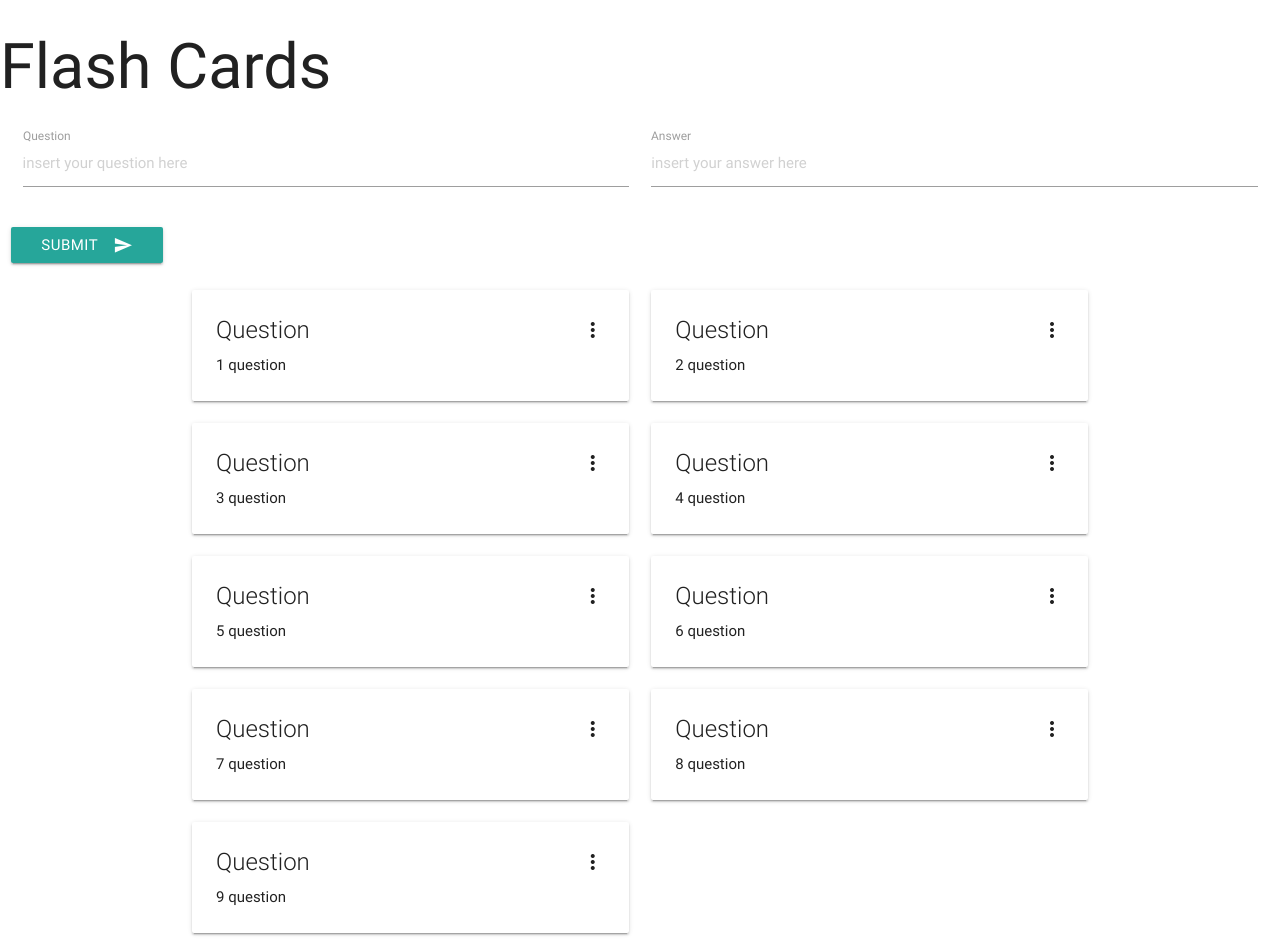
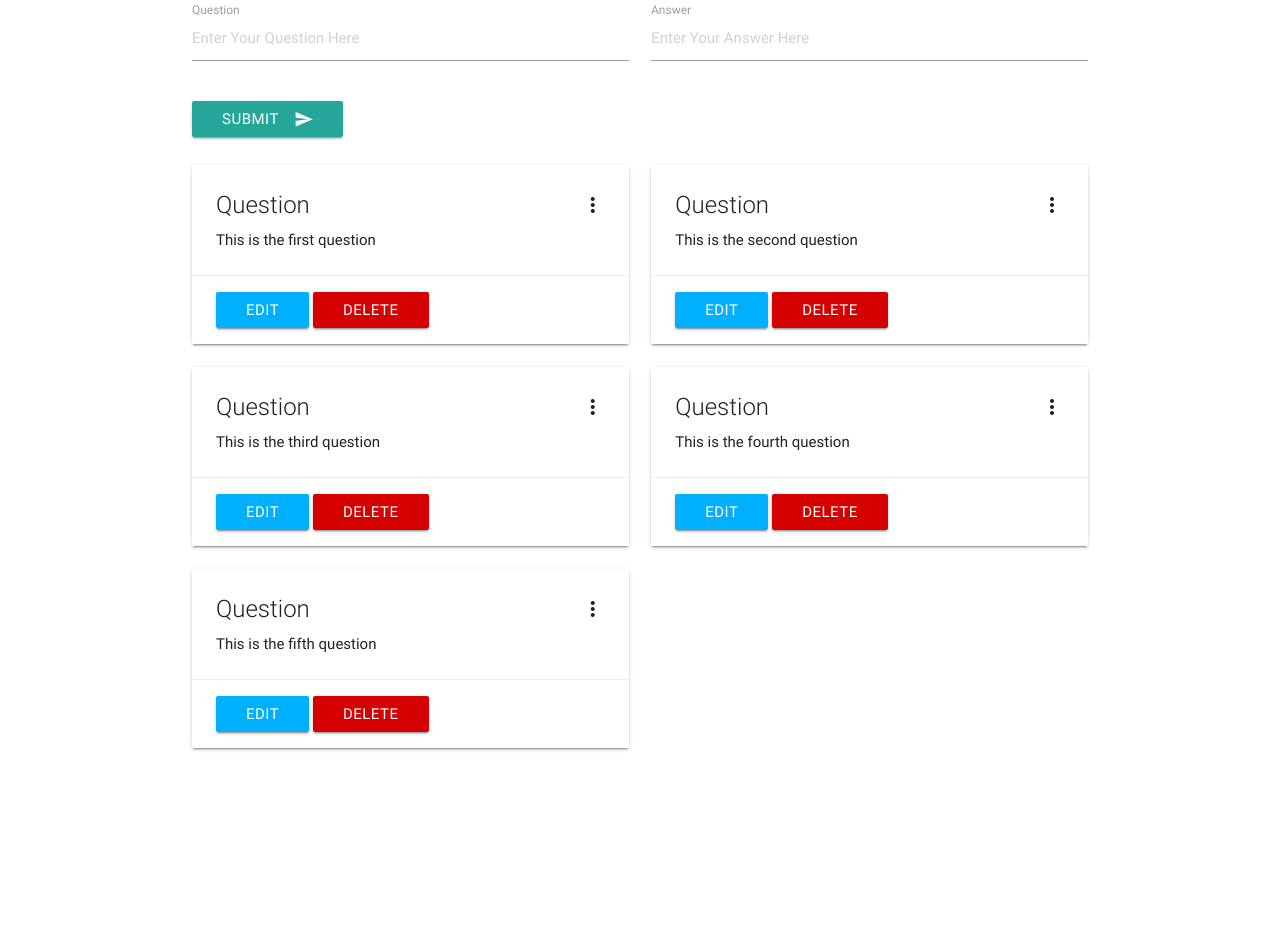
Before and after one commit to bradleyfindeis/flash_cards_es6_practice, a plain HTML site: page index.html in a window 1280 px wide. After the commit the page ends 800 px from the top, so only its background shows below. Drawn offline with nearby package versions, Linux system fonts and the light colour scheme.

Commit message:
more features mostly made

```diff
--- a/index.html
+++ b/index.html
@@ -1,5 +1,6 @@
 <!DOCTYPE html>
 <html lang="en">
+
 <head>
   <meta charset="UTF-8">
   <meta name="viewport" content="width=device-width, initial-scale=1.0">
@@ -9,35 +10,37 @@
 
   <title>Flash Cards</title>
 </head>
+
 <body>
-  <div>
-    <h1>Flash Cards</h1>
-  </div>
+
+  <div class='container'>
     <div class="row">
       <form class="col s12">
         <div class="row">
           <div class="input-field col s6">
-            <input placeholder="insert your question here" id="q_input" type="text" class="validate">
+            <input placeholder="Enter Your Question Here" id="q_input" type="text" class="validate">
             <label for="q_input">Question</label>
           </div>
           <div class="input-field col s6">
-            <input placeholder="insert your answer here" id="a_input" type="text" class="validate">
+            <input placeholder="Enter Your Answer Here" id="a_input" type="text" class="validate">
             <label for="a_input">Answer</label>
           </div>
         </div>
-        <button class="btn waves-effect waves-light" type="submit" name="action">Submit
+        <button class="btn waves-effect waves-light" name="action" id="submit">Submit
           <i class="material-icons right">send</i>
         </button>
       </form>
     </div>
-  <div class='container'>
     <div class='row' id='gridMofo'>
 
     </div>
   </div>
 
+
+
   <script type="text/javascript" src="https://code.jquery.com/jquery-3.2.1.min.js"></script>
   <script src="https://cdnjs.cloudflare.com/ajax/libs/materialize/0.100.2/js/materialize.min.js"></script>
   <script src="./main.js"></script>
 </body>
+
 </html>
--- a/main.js
+++ b/main.js
@@ -1,41 +1,91 @@
+// Takes that array
+  // loops through
+  // creates a new card for each
+  //     item in the array
+  //    populates #card w/ each item
+  // using #question and # answer
+
+
   let arr = [
-  { question: "1 question", answer: "1 Answer" },
-  { question: "2 question", answer: "2 Answer" },
-  { question: "3 question", answer: "3 Answer" },
-  { question: "4 question", answer: "4 Answer" },
-  { question: "5 question", answer: "5 Answer" },
-  { question: "6 question", answer: "6 Answer" },
-  { question: "7 question", answer: "7 Answer" },
-  { question: "8 question", answer: "8 Answer" },
-  { question: "9 question", answer: "9 Answer" },
-
+    { question: "This is the first question", answer: "this is the first answer" },
+    { question: "This is the second question", answer: "this is the second answer" },
+    { question: "This is the third question", answer: "this is the third answer" },
+    { question: "This is the fourth question", answer: "this is the fourth answer" },
+    { question: "This is the fifth question", answer: "this is the fifth answer" },
   ];
 
-const div = (question, answer) => (
-
-`<div class='col s12 m6'>
-<div class="card" id="child">
+  const div = (apple, zebra, id) =>
+    `<div class='col s12 m6 l6' id="${id}">
+        <div class="card">
           <div class="card-content">
             <span class="card-title activator grey-text text-darken-4">Question<i class="material-icons right">more_vert</i></span>
-  <p class="question"> ${question} </p>
+            <p id='question'>${apple}</p>
           </div>
           <div class="card-reveal">
             <span class="card-title grey-text text-darken-4">Answer<i class="material-icons right">close</i></span>
-  <p id="answer">${answer}</p>
+            <p id='answer'>${zebra}</p>
           </div>
+          <div class="card-action">
+            <button class="edit waves-effect waves-light btn light-blue accent-3" id="${id}">Edit</button>
+            <button class="delete waves-effect waves-light btn red accent-4" id="${id}">Delete</button>
           </div>
         </div>
       </div>`
-)
 
-const cards = (someArr) =>{
-  someArr.map((item, i) => {
-    let box = div(item.question, item.answer)
+      const form = () =>
+      ``
+
+
+  const cards = (Arr) => {
+     $('#gridMofo').empty()
+    Arr.map( (item, i) => {
+      let box = div(item.question, item.answer, i)
       $('#gridMofo').append(box)
+    })
+  }
+
+  const addCard = (q, a) => {
+    let hash = {question: q, answer: a}
+    arr = [hash, ...arr]
+    cards(arr)
+  }
+
+  const deleteCard = (i) => {
+    let item = arr.splice(i,1)
+    arr = [...arr]
+    cards(arr)
+  }
+
+  const editCard = (i) => {
+
+    let item = arr[i]
+    let q = $('#q_input').splice(1, 0, val(item.question))
+    let a = $("#a_input").splice(2, 0, val(item.answer))
+  }
+
+  const clearForm = () => {
+    $(document).on('click', "#submit", function () {
+      $('#q_input').val("")
+      $("#a_input").val("")
     })
   }
 
 
   $(document).ready( function() {
     cards(arr)
+    $('#submit').on('click', function(){
+      let q = this.form.children[0].children[0].children[0].value;
+      let a = this.form.children[0].children[1].children[0].value;
+      addCard(q,a)
+      clearForm()
     })
+
+    $(document).on('click', '.delete', function() {
+      deleteCard(parseInt(this.id))
+    })
+
+    $(document).on("click", ".edit", function() {
+       $("#gridMofo").empty();
+        editCard(parseInt(this.id));
+     })
+  })
```
Lines whose indentation alone changed are shown as unchanged.
